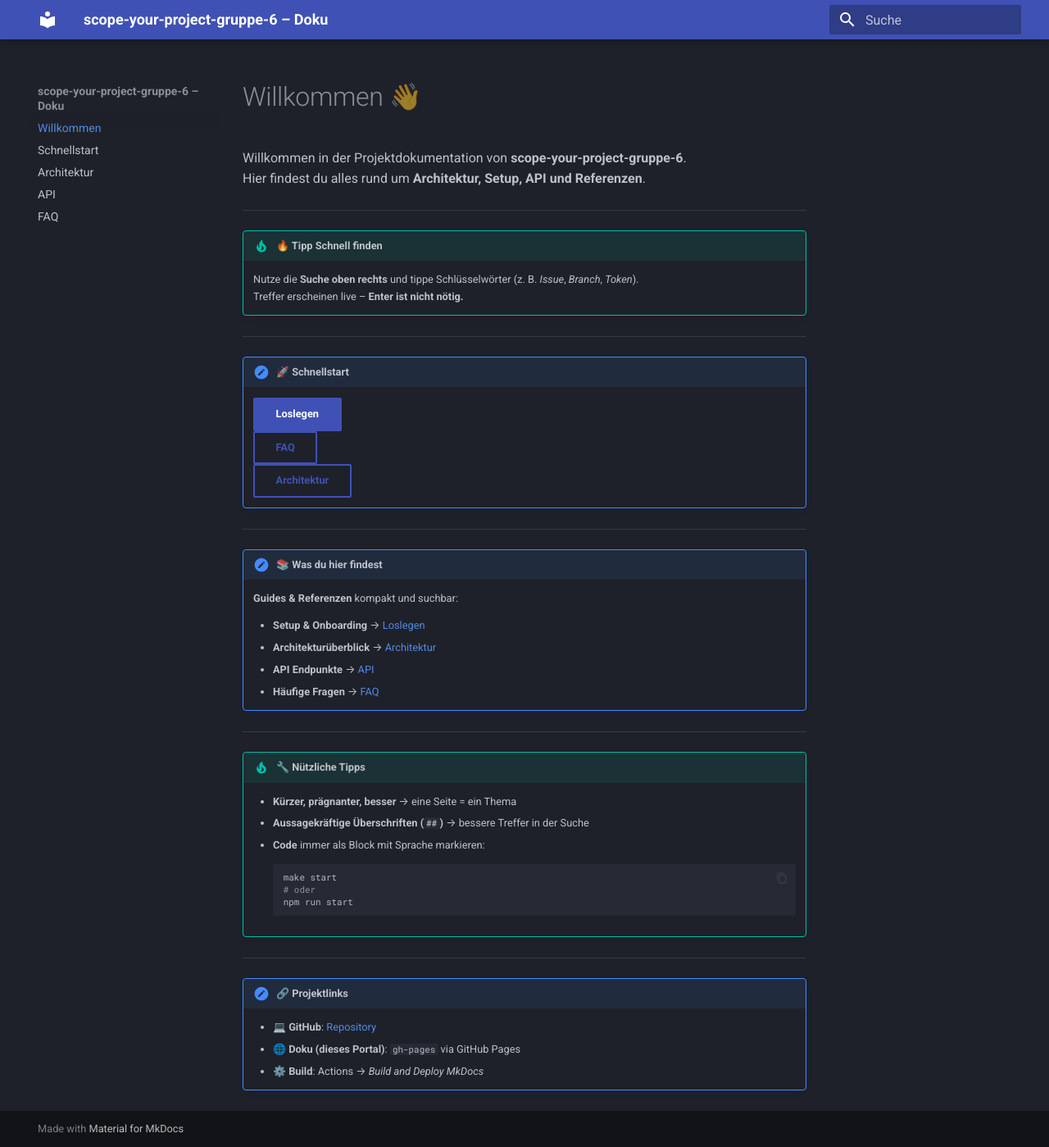
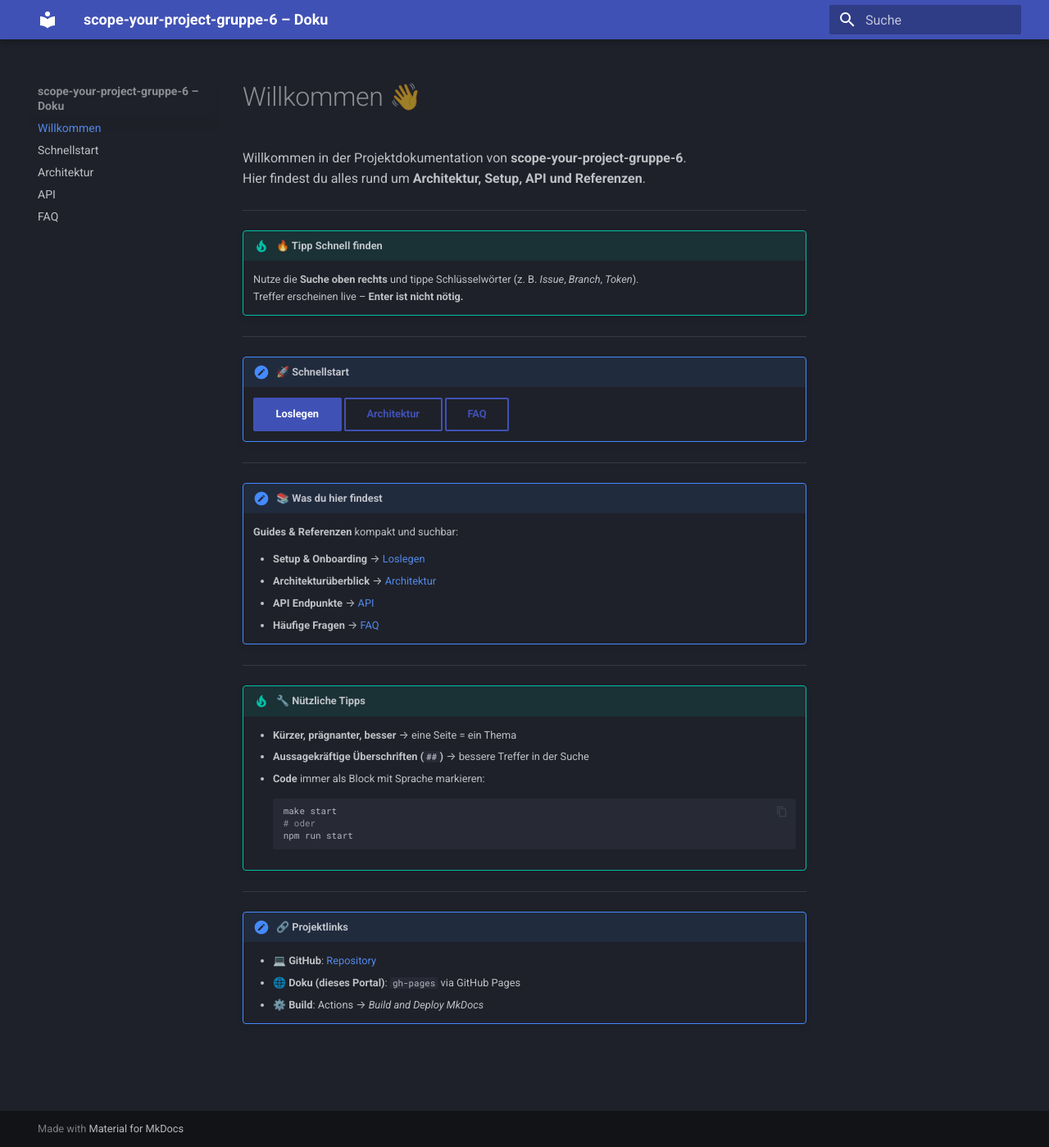
Before and after one commit to HSLU-Exercise/scope-your-project-gruppe-6, an MkDocs documentation site: the page built from docs/index.md, in a window 1280 px wide and 1399 px high. Shown: the whole window at 82% size. Built offline with MkDocs 1.6.1 and Material for MkDocs 9.7.7, drawn with Linux system fonts in a browser that asks for light colours.

```diff
--- a/docs/index.md
+++ b/docs/index.md
@@ -13,8 +13,8 @@ Hier findest du alles rund um **Architektur, Setup, API und Referenzen**.
 
 !!! rocket "🚀 Schnellstart"
     [Loslegen](getting-started.md){ .md-button .md-button--primary }
+	[Architektur](architecture.md){ .md-button }
     [FAQ](faq.md){ .md-button }
-    [Architektur](architecture.md){ .md-button }
 
 ---
 
```
